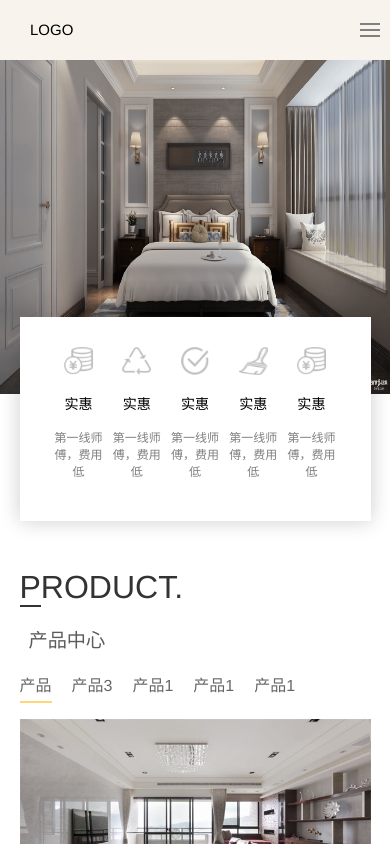
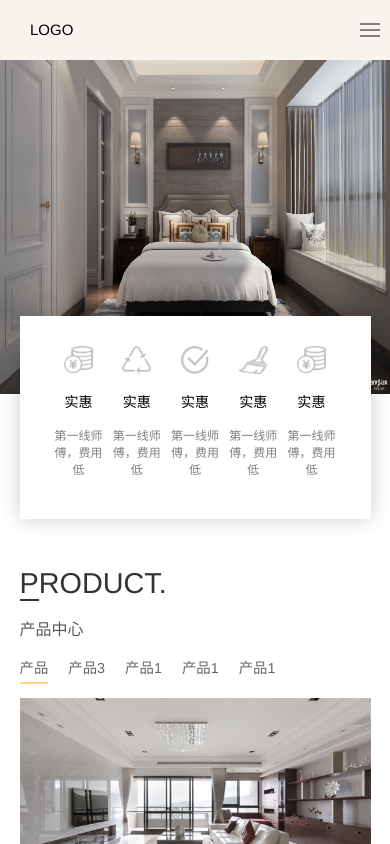
Before and after one commit to Uking2016/guanwang, a Vue app: page / in a window 390 px wide. Shown: the top 844 px of the page. Built offline with nearby package versions, Linux system fonts and the light colour scheme.

Commit message:
图片占位

```diff
--- a/public/index.html
+++ b/public/index.html
@@ -39,6 +39,7 @@
     <![endif]-->
     <link rel="icon" href="<%= BASE_URL %>favicon.ico">
     <title>guanwang_ccl</title>
+    <script src="https://cdn.bootcss.com/holder/2.9.4/holder.min.js"></script>
 
   </head>
   <body>
--- a/src/components/index.vue
+++ b/src/components/index.vue
@@ -15,7 +15,7 @@
     </div>
      <!--banner-->
     <div class="banner">
-      <img v-lazy="bannerUrl"/>
+      <img v-lazy="bannerUrl" src="holder.js/1920x1145"/>
     </div>
     <!--内容-->
     <div class="content">
@@ -38,7 +38,7 @@
         </div>
         <div class="product-imgs">
           <div class="product-img-item" v-for="(item, key) in demo" :key="key">
-            <img  v-lazy="item"/>
+            <img  v-lazy="item" src="holder.js/570x380"/>
           </div>
         </div>
         <div class="more-product"><span>更多</span><img src="../assets/more.png"/></div>
@@ -565,14 +565,16 @@ export default {
     /*移动端兼容*/
     .index{
       width: 100vw;
+      font-size: .9rem;
       overflow: hidden;
     }
     /* 共用 */
     .item-title{
-      font-size: 2rem;
+      font-size: 1.8rem;
     }
     .item-title-sub{
-      font-size: 1.2rem;
+      text-indent: 0;
+      font-size: 1rem;
     }
     .header, .header-content span{
       height: 60px;
@@ -676,6 +678,9 @@ export default {
     .team-group-item-reverse {
       flex-direction: column-reverse;
     }
+    .group-item-name,.group-item-title,.group-item-detail{
+      text-align: center;
+    }
    .news-item{
      padding-bottom: 2rem;
    }
```
Also changed, not shown: 7 other files (tests, documents, lock files or other folders).
